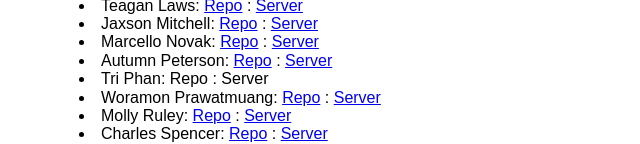
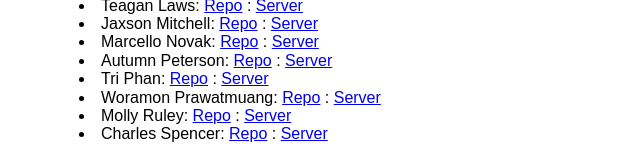
Before and after one commit to wolfpaulus/cicd, a plain HTML site: page src/response.html in a window 1280 px wide. Shown: the part 542-686 px from the top of the page, without its empty margins (113-753 px from the left). Drawn offline with nearby package versions, Linux system fonts and the light colour scheme.

Commit message:
silence watchtower, adding Tri

```diff
--- a/src/response.html
+++ b/src/response.html
@@ -22,7 +22,8 @@
         href="https://erau03.techcasitaproductions.com/">Server</a></li>
 <li>Autumn Peterson: <a href="https://github.com/autumnpeterson24/cicd/">Repo</a> : <a
         href="https://erau01.techcasitaproductions.com/">Server</a></li>
-<li>Tri Phan: Repo : Server</li>
+<li>Tri Phan: <a href="https://github.com/WillTreaty420697/cicd">Repo</a> : <a
+        href="https://erau12.techcasitaproductions.com">Server</a></li>
 <li>Woramon Prawatmuang: <a href="https://github.com/woramonp/cicd">Repo</a> : <a
         href="https://erau08.techcasitaproductions.com/">Server</a></li>
 <li>Molly Ruley: <a href="https://github.com/ruleym/cicd">Repo</a> : <a
```
Also changed, not shown: 2 other files.
